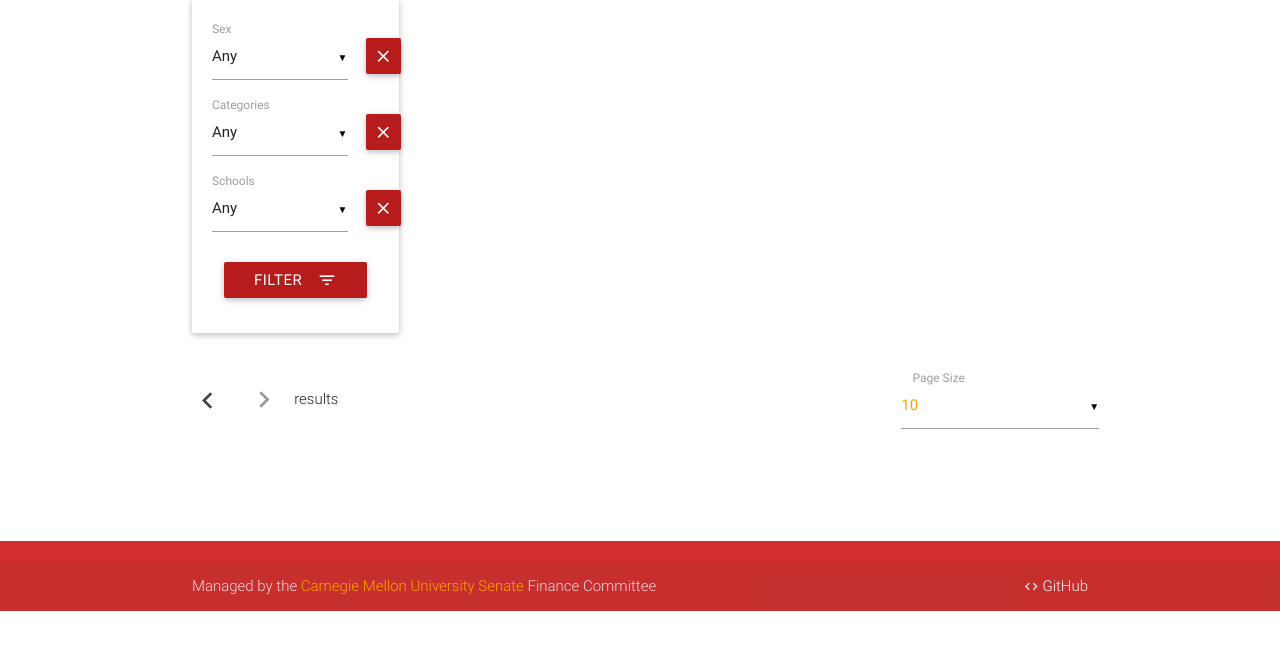
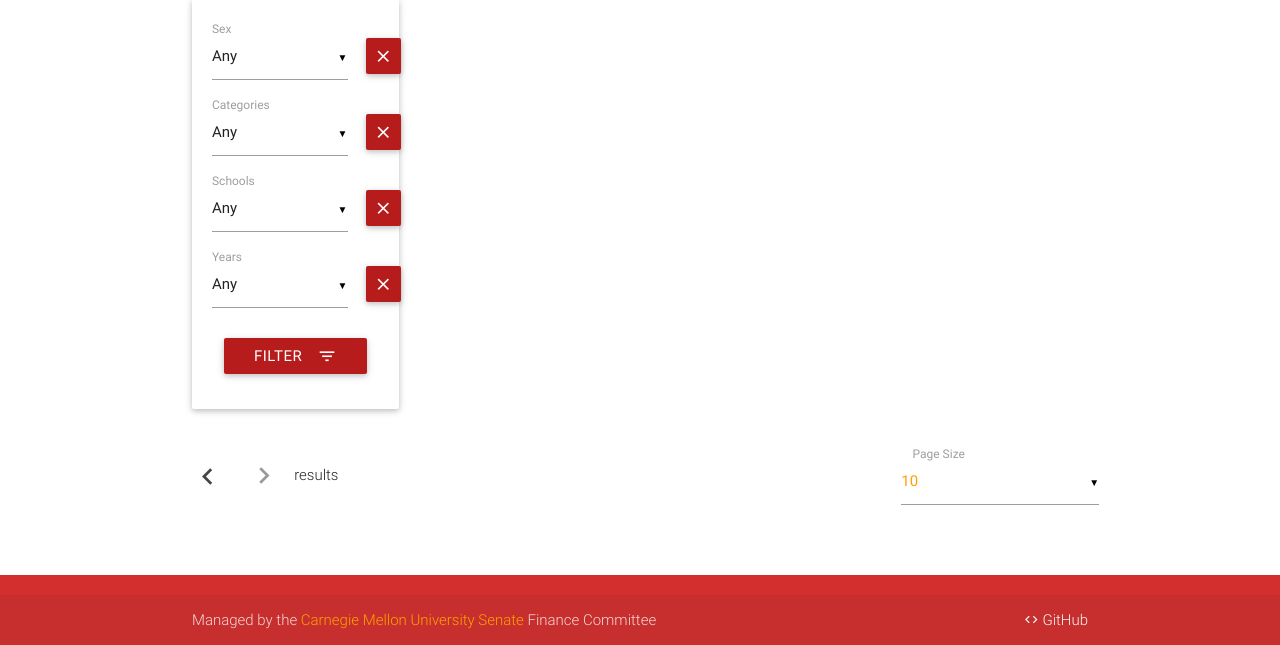
Before and after one commit to CMU-Senate/Funding-at-CMU, a Python web app: template templates/browse.html in a window 1280 px wide. Shown: the part 189-834 px from the top of the page. Before the commit the page ends 800 px from the top, so only its background shows below. Run offline with Jinja, Linux system fonts and the light colour scheme; the template is opened without the code that fills it, so the values that code supplies are empty.

Commit message:
Add year filter and persist query

```diff
--- a/templates/browse.html
+++ b/templates/browse.html
@@ -21,6 +21,7 @@
         <div class="card-panel large" style="margin-top: .25rem;">
           <form>
             <input type="hidden" name="page_size" value="{{page_size}}">
+            <input type="hidden" name="q" value="{{q}}">
 
             <div class="row">
               <div class="input-field col m10">
@@ -62,6 +63,22 @@
                   {% endfor %}
                 </select>
                 <label for="schools">Schools</label>
+              </div>
+              <div class="col m2 clearFilterContainer">
+                <a class="waves-effect waves-light btn red darken-4 clearFilter">
+                  <i class="material-icons">clear</i>
+                </a>
+              </div>
+            </div>
+            <div class="row">
+              <div class="input-field col m10">
+                <select name="years" multiple>
+                  <option value="" disabled selected>Any</option>
+                  {% for year in years %}
+                  <option value="{{year.id}}" {% if year.id in selected_years %} selected {% endif %}>{{year.name.title()}}</option>
+                  {% endfor %}
+                </select>
+                <label for="years">Years</label>
               </div>
               <div class="col m2 clearFilterContainer">
                 <a class="waves-effect waves-light btn red darken-4 clearFilter">
```
Also changed, not shown: app.py (+13 -1 lines).
